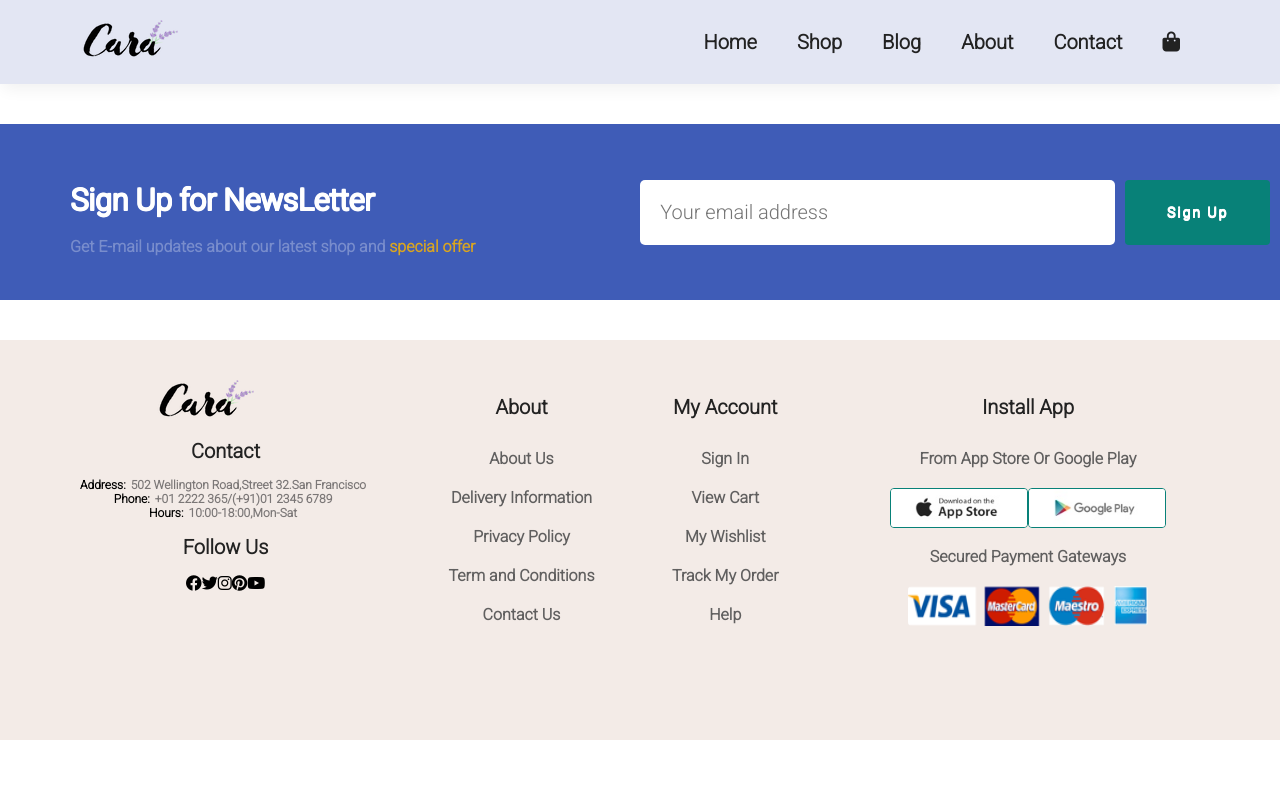
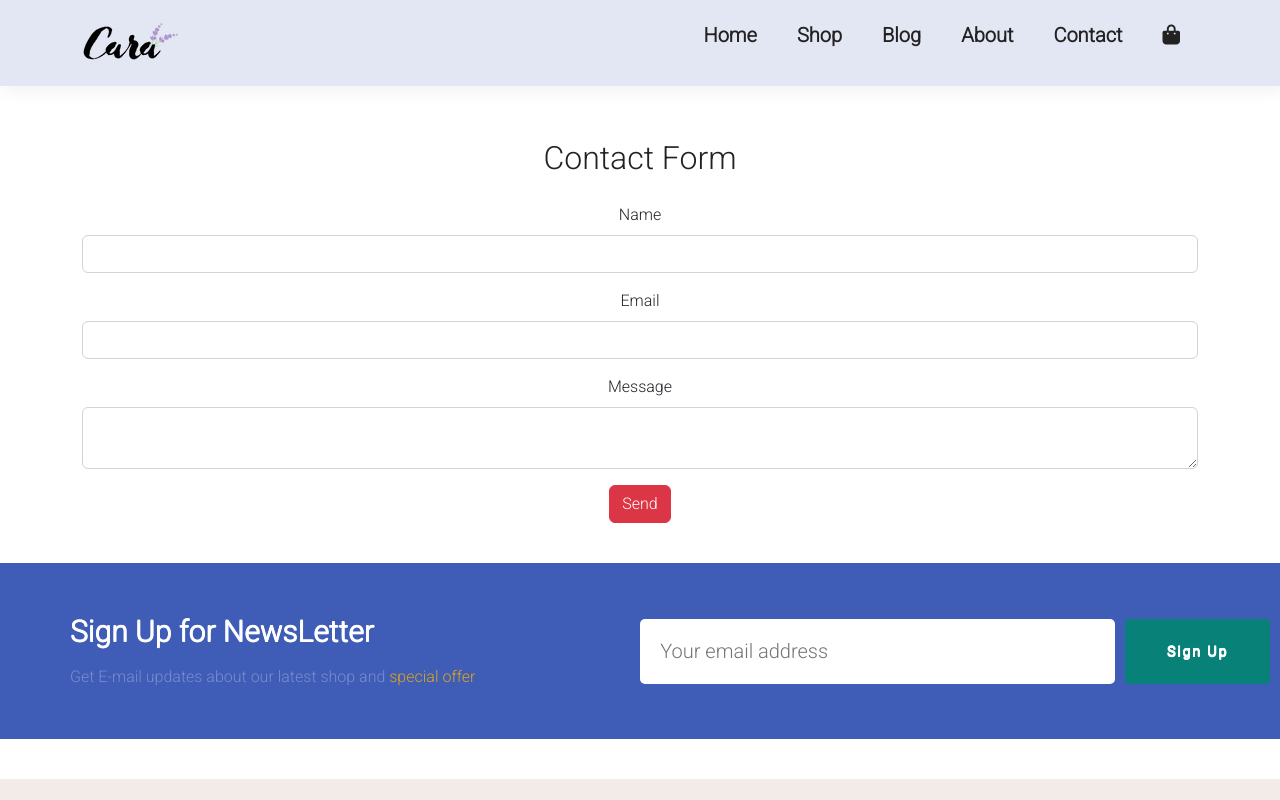
Before and after one commit to roshan-baka-dev/Ecom-react, a React (Create React App) app: page /contactus in a window 1280 px wide. Shown: the top 800 px of the page. Built offline with nearby package versions, Linux system fonts and the light colour scheme; the HTML template or start-up script is replaced by a standard one.

Commit message:
made contact form

```diff
--- a/package.json
+++ b/package.json
@@ -7,6 +7,7 @@
     "@testing-library/jest-dom": "^5.16.5",
     "@testing-library/react": "^13.3.0",
     "@testing-library/user-event": "^13.5.0",
+    "bootstrap": "^5.2.2",
     "emailjs-com": "^3.2.0",
     "react": "^18.2.0",
     "react-dom": "^18.2.0",
--- a/src/App.js
+++ b/src/App.js
@@ -6,13 +6,14 @@ import Newsletter from './Component/Newsletter';
 import Footer from './Component/Footer';
 import Hero from './Component/Home/Hero';
 
-
+import '../node_modules/bootstrap/dist/css/bootstrap.min.css'
 import { BrowserRouter as Router, Route, Routes } from 'react-router-dom'
 import Feature from './Component/Home/Feature';
 import Product from './Component/Home/Product';
 import Banner from './Component/Shop/Banner';
 import Pagination from './Component/Shop/Pagination';
 import ProductDetails from './Component/ProductDetails';
+import ContactUS from './Component/ContactUs';
 
 
 function App() {
@@ -27,7 +28,6 @@ function App() {
             <Feature/>
             <Product/>
           </>}/>
-
           <Route path='/shop' element={<>
             <Banner/>
             <Product/>
@@ -36,9 +36,11 @@ function App() {
           <Route path='/singlepro' element={<>
             <ProductDetails/>
           </>}/>
-
+          <Route path='/contactus' element={<>
+            <ContactUS/>
+            </>
+          }/>
         </Routes>
-
         <Newsletter />
         <Footer />
       </div>
--- /dev/null
+++ b/src/Component/ContactUs.js
@@ -0,0 +1,55 @@
+import React,{useRef} from 'react'
+
+import emailjs from '@emailjs/browser'
+
+
+const ContactUS = () => {
+    const form = useRef();
+  const [formStatus, setFormStatus] = React.useState('Send')
+  const onSubmit = (e) => {
+    e.preventDefault()
+    setFormStatus('Submitting...')
+    const { name, email, message } = e.target.elements
+    let conFom = {
+      name: name.value,
+      email: email.value,
+      message: message.value,
+    }
+    emailjs.sendForm('service_ktsmfyb', 'template_swqkrwh', e.target, 'KMNAUPQmHZKL4ExpK')
+        .then((result) => {
+            console.log(result.text);
+        }, (error) => {
+            console.log(error.text);
+        });
+    console.log(e.target)
+  }
+  return (
+    <div className="container mt-5">
+      <h2 className="mb-3">Contact Form </h2>
+      <form onSubmit={onSubmit}>
+        <div className="mb-3">
+          <label className="form-label" htmlFor="name">
+            Name
+          </label>
+          <input className="form-control" type="text" id="name" name="name" required />
+        </div>
+        <div className="mb-3">
+          <label className="form-label" htmlFor="email">
+            Email
+          </label>
+          <input className="form-control" type="email" id="email" required name="email" />
+        </div>
+        <div className="mb-3">
+          <label className="form-label" htmlFor="message" name="message">
+            Message
+          </label>
+          <textarea className="form-control" id="message" required />
+        </div>
+        <button className="btn btn-danger" type="submit">
+          {formStatus}
+        </button>
+      </form>
+    </div>
+  )
+}
+export default ContactUS
--- a/src/Component/Newsletter.js
+++ b/src/Component/Newsletter.js
@@ -7,8 +7,8 @@ export default function Newsletter(){
 
     const sendEmail = (e) => {
       e.preventDefault();
-
-      emailjs.sendForm('service_y6vqekk', 'template_h5r639q', e.target, 'hMj2OIfemOmHGSpGW')
+        console.log(e.target)
+      emailjs.sendForm('service_y6vqekk', 'template_h5r639q', e.target, 'KMNAUPQmHZKL4ExpK')
         .then((result) => {
             console.log(result.text);
         }, (error) => {
```
Also changed, not shown: 1 other file (tests, documents, lock files or other folders).
